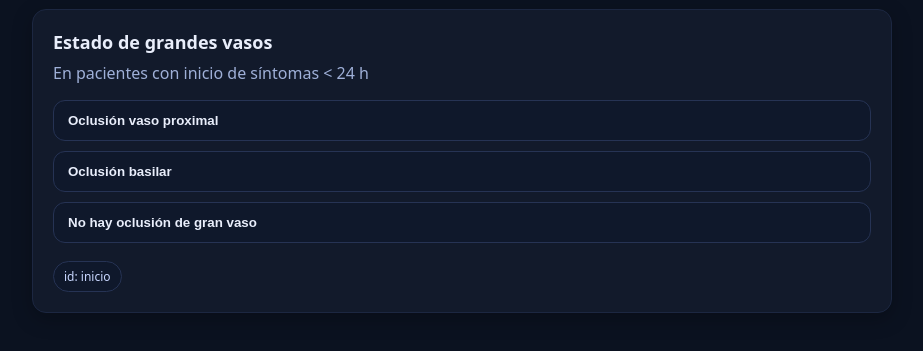
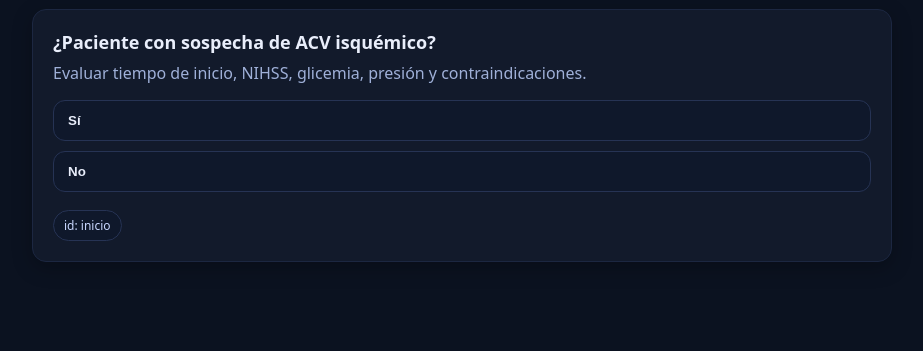
Before and after one commit to vialu/acv, a website: page docs/index.html in a window 1280 px wide. Shown: the part 81-432 px from the top of the page, without its empty margins (178-1101 px from the left). Drawn offline with Linux system fonts and the light colour scheme.

Commit message:
Update decision tree structure and options

```diff
--- a/docs/index.html
+++ b/docs/index.html
@@ -21,6 +21,13 @@
     .chip{font-size:12px;color:#c9d7ff;background:#0f182b;border:1px solid #263354;border-radius:999px;padding:6px 10px}
     .topbar{display:flex;justify-content:space-between;align-items:center;margin-bottom:12px}
     .link{color:var(--accent);text-decoration:none}
+
+    /* Rastro de decisiones */
+    .trail{margin-top:18px}
+    .trail h3{font-size:14px;color:#c9d7ff;margin:0 0 8px}
+    .trail-list{list-style:none;padding:0;margin:0;display:grid;gap:6px}
+    .trail-item{background:#0f182b;border:1px solid #263354;border-radius:10px;padding:8px 10px;font-size:13px;color:#d7e1ff}
+    .trail-item small{color:#9fb0d8}
   </style>
 </head>
 <body>
@@ -41,214 +48,125 @@
       <div id="options" class="options"></div>
       <div id="footer" class="footer"></div>
     </div>
+
+    <div id="trail" class="trail" hidden>
+      <h3>Ruta tomada</h3>
+      <ol id="trailList" class="trail-list"></ol>
+    </div>
   </div>
 
 <script>
 /**
- * ÁRBOL pegado desde tu App.js (con un fix: "perfusion2" → "perfusión2")
- * Las claves del objeto coinciden con cada `id`. Las opciones usan { label, nextId }.
+ * Pega aquí tu árbol. Las CLAVES del objeto deben coincidir con cada `id`.
+ * Ejemplo mínimo; reemplázalo por tu TREE real.
  */
 const TREE = {
   "inicio": {
     id: "inicio",
-    title: "Estado de grandes vasos",
-    body: "En pacientes con inicio de síntomas < 24 h",
+    title: "¿Paciente con sospecha de ACV isquémico?",
+    body: "Evaluar tiempo de inicio, NIHSS, glicemia, presión y contraindicaciones.",
     options: [
-      { label: "Oclusión vaso proximal", nextId: "tiempo desde inicio de síntomas" },
-      { label: "Oclusión basilar", nextId: "tiempo desde inicio de síntomas2" },
-      { label: "No hay oclusión de gran vaso", nextId: "tiempo desde inicio de síntomas3" }
+      { label: "Sí", nextId: "tiempo" },
+      { label: "No", nextId: "final-no" }
     ]
   },
-
-  "tiempo desde inicio de síntomas": {
-    id: "tiempo desde inicio de síntomas",
-    title: "Oclusión vaso proximal",
-    body: "Oclusión vaso proximal",
+  "tiempo": {
+    id: "tiempo",
+    title: "¿< 24 h desde inicio (o despertar con ACV)?",
+    body: "Si > 24 h, no candidato a reperfusión.",
     options: [
-      { label: "Wake up o inicio incierto", nextId: "perfusión" },
-      { label: "Síntomas < 6 horas", nextId: "NIHS6" },
-      { label: "Entre 6-24 h, Rankin 3 o menor", nextId: "perfusión" }
+      { label: "Sí", nextId: "perf" },
+      { label: "No", nextId: "final-no" }
     ]
   },
-
-  "perfusión": {
-    id: "perfusión",
-    title: "Perfusión",
+  "perf": {
+    id: "perf",
+    title: "Criterios de perfusión",
     body: "Perfusión (+): CBF <30%, mismatch absoluto >10 ml (IVT) / >15 ml (EVT); mismatch relativo >1,2 (IVT) / >1,8 (EVT).",
     options: [
-      { label: "(+)", nextId: "final1" },
-      { label: "(-)", nextId: "No es candidato a reperfusión" }
+      { label: "(+)", nextId: "final-si" },
+      { label: "(-)", nextId: "final-no" }
     ]
   },
-
-  "tiempo desde inicio de síntomas2": {
-    id: "tiempo desde inicio de síntomas2",
-    title: "Tiempo desde inicio de síntomas",
-    body: "ACV del despertar o menos de 24 h",
-    options: [
-      { label: "Sí", nextId: "NIHS2" },
-      { label: "No", nextId: "No es candidato a reperfusión" }
-    ]
+  "final-si": {
+    id: "final-si",
+    title: "Reperfusión",
+    result: "Trombectomía mecánica si LVO y ASPECTS > 3. Trombolisis EV además si síntomas ≤ 9 h y sin CI."
   },
-
-  "NIHS2": {
-    id: "NIHS2",
-    title: "Calcular NIHS",
-    body: "",
-    options: [
-      { label: "NIH <6", nextId: "tromb1" },
-      { label: "NIH 6-9", nextId: "tromb2" },
-      { label: "NIH >10", nextId: "tromb3" }
-    ]
-  },
-
-  "No es candidato a reperfusión": {
-    id: "No es candidato a reperfusión",
+  "final-no": {
+    id: "final-no",
     title: "No es candidato a reperfusión",
-    result: "No es candidato a reperfusión"
-  },
-
-  "final1": {
-    id: "final1",
-    title: "Reperfusión",
-    result: "Trombectomía mecánica si ASPECTS > 3. Trombólisis EV además si síntomas > 9 h (según criterios locales)."
-  },
-
-  "tromb1": {
-    id: "tromb1",
-    title: "Reperfusión",
-    result: "Trombolisis EV (si <5h) + trombectomia si sintomas fluctuantes o deterioro temprano"
-  },
-
-  "tromb2": {
-    id: "tromb2",
-    title: "Reperfusión",
-    result: "Trombolisis EV (si <5h) + trombectomía si déficit invalidante o mala colateralidad pC_SC <6"
-  },
-
-  "tromb3": {
-    id: "tromb3",
-    title: "Reperfusión",
-    result: "Trombolisis EV (si <5h) + trombecotmia mecánica"
-  },
-
-  "NIHS6": {
-    id: "NIHS6",
-    title: "Valor NIH",
-    body: "",
-    options: [
-      { label: "NIHS 6 o mas", nextId: "NIHS6_1" },
-      { label: "NIHS < 6", nextId: "NIHS6_2" }
-    ]
-  },
-
-  "NIHS6_1": {
-    id: "NIHS6_1",
-    title: "NIHS 6 o más",
-    result: "Trombolisis EV (si <5h) + trombecotmia mecánica(ASPECT >3)"
-  },
-
-  "NIHS6_2": {
-    id: "NIHS6_2",
-    title: "NIH < 6 horas",
-    result: "Trombolisis EV (si <5h) + trombecotmia mecánicaTrombolisis EV (si <5hrs) + trombectomia mecanica si sintoma fluctuante o deficit invalidante"
-  },
-
-  "tiempo desde inicio de síntomas3": {
-    id: "tiempo desde inicio de síntomas3",
-    title: "Tiempo de inicio de los síntomas",
-    options: [
-      { label: "Síntomas < 6 h", nextId: "tromb4" },
-      { label: "Síntomas > 6 h", nextId: "tromb5" },
-      { label: "ACV del despertar o inicio incierto menor a 24h", nextId: "tromb6" }
-    ]
-  },
-
-  "tromb4": {
-    id: "tromb4",
-    title: "Reperfusión",
-    result: "Trombolisis EV "
-  },
-
-  "tromb5": {
-    id: "tromb5",
-    title: "Tiempo de inicio de los síntomas",
-    options: [
-      { label: "Síntomas < 9 h", nextId: "perfusión2" },  <!-- fix aplicado -->
-      { label: "Síntomas > 9 h", nextId: "No es candidato a reperfusión" }
-    ]
-  },
-
-  "tromb6": {
-    id: "tromb6",
-    title: "Tiempo de inicio de los síntomas",
-    options: [
-      { label: "Síntomas < 9 h", nextId: "nihs4" },
-      { label: "Síntomas > 9 h", nextId: "FLAIR" }
-    ]
-  },
-
-  "nihs4": {
-    id: "nihs4",
-    title: "calcular NIHS",
-    options: [
-      { label: "NIHS <= 4", nextId: "FLAIR" },
-      { label: "NIHS > 4", nextId: "perfusión2" }
-    ]
-  },
-
-  "FLAIR": {
-    id: "FLAIR",
-    title: "RM FLAIR",
-    options: [
-      { label: "FLAIR muestra infarto", nextId: "No es candidato a reperfusión" },
-      { label: "FLAIR no muestra infarto", nextId: "tromb4" }
-    ]
-  },
-
-  "perfusión2": {
-    id: "perfusión2",
-    title: "Perfusión",
-    body: "Perfusión (+): CBF <30%, mismatch absoluto >10 ml (IVT) / >15 ml (EVT); mismatch relativo >1,2 (IVT) / >1,8 (EVT).",
-    options: [
-      { label: "(+)", nextId: "tromb4" },
-      { label: "(-)", nextId: "No es candidato a reperfusión" }
-    ]
-  },
-
-  "lkw": {
-    id: "lkw",
-    title: "LKW / Ventana",
-    result: "Nodo temporal (placeholder): define aquí el flujo real para ventana / LKW."
-  },
-
-  "no-deficit": {
-    id: "no-deficit",
-    title: "Sin déficit focal claro",
-    result: "Nodo temporal (placeholder): completa esta rama o redirígela donde corresponda."
+    result: "Manejo médico general, prevención secundaria y rehabilitación temprana."
   }
 };
 
-// Nodo inicial:
+// Cambia por tu nodo inicial real:
 const START_ID = "inicio";
 
-// ========== Motor del árbol ==========
-const state = { currentId: null, history: [] };
+/* ===================== Motor ===================== */
+
+const state = {
+  currentId: null,
+  history: [],           // ids previos para botón Atrás
+  trail: []              // [{fromId, fromTitle, choiceLabel, toId, toTitle}]
+};
+
 const byId = id => TREE[id];
 const isFinal = node => !!node.result;
 
-function go(id, pushHistory=true){
+function go(id, pushHistory=true, viaLabel=null){
   const node = byId(id);
   if(!node){ renderError("Nodo no encontrado: " + id); return; }
+
+  // Registrar trail si venimos de un paso anterior con una elección
+  if (viaLabel && state.currentId) {
+    const from = byId(state.currentId);
+    state.trail.push({
+      fromId: state.currentId,
+      fromTitle: from?.title || state.currentId,
+      choiceLabel: viaLabel,
+      toId: id,
+      toTitle: node.title || id
+    });
+  }
+
   if(pushHistory && state.currentId) state.history.push(state.currentId);
   state.currentId = id;
+
   render(node);
   location.hash = encodeURIComponent(id);
 }
 
 function back(){
   const prev = state.history.pop();
-  if(prev){ go(prev, false); }
+  if(prev){
+    // Al retroceder, también quitamos el último paso del trail si corresponde
+    state.trail.pop();
+    go(prev, false, null);
+  }
+}
+
+function renderTrail(){
+  const box = document.getElementById('trail');
+  const list = document.getElementById('trailList');
+  list.innerHTML = "";
+
+  if(!state.trail.length){
+    box.hidden = true;
+    return;
+  }
+  box.hidden = false;
+
+  state.trail.forEach((step, i)=>{
+    const li = document.createElement('li');
+    li.className = 'trail-item';
+    li.innerHTML = `
+      <div><strong>${i+1}.</strong> ${step.fromTitle}</div>
+      <div><small>Elegiste:</small> ${step.choiceLabel}</div>
+      <div><small>→</small> ${step.toTitle}</div>
+    `;
+    list.appendChild(li);
+  });
 }
 
 function renderError(msg){
@@ -258,6 +176,7 @@ function renderError(msg){
   document.getElementById('nodeBody').textContent = msg;
   document.getElementById('options').innerHTML = "";
   document.getElementById('footer').innerHTML = "";
+  renderTrail();
 }
 
 function render(node){
@@ -268,32 +187,23 @@ function render(node){
   const foot  = document.getElementById('footer');
 
   card.hidden = false;
-  t.textContent = node.title || node.id;
-  b.textContent = node.body || "";   // textContent → muestra < y >
-
   opts.innerHTML = "";
   foot.innerHTML = "";
 
   if(isFinal(node)){
+    // Solo mostrar el RESULTADO (sin botones ni título)
+    t.textContent = "";
     b.textContent = node.result || "";
-    const again = document.createElement('button');
-    again.className = 'btn';
-    again.textContent = 'Volver al inicio';
-    again.onclick = () => { state.history = []; go(START_ID, false); };
-    opts.appendChild(again);
-
-    const idChip = document.createElement('div');
-    idChip.className = 'chip';
-    idChip.textContent = `id: ${node.id}`;
-    foot.appendChild(idChip);
-    return;
-  }
+  } else {
+    // Paso intermedio: título + body + opciones + chips
+    t.textContent = node.title || node.id;
+    b.textContent = node.body || "";
 
     (node.options || []).forEach(o=>{
       const btn = document.createElement('button');
       btn.className = 'btn';
       btn.textContent = o.label;
-    btn.onclick = () => go(o.nextId);
+      btn.onclick = () => go(o.nextId, true, o.label);  // registramos el label en trail
       opts.appendChild(btn);
     });
 
@@ -312,23 +222,34 @@ function render(node){
     }
   }
 
+  renderTrail();
+}
+
+// Hash navegable
 window.addEventListener('hashchange', ()=>{
   const h = decodeURIComponent(location.hash.replace(/^#/, ''));
-  if(h && TREE[h]){ state.history = []; go(h, false); }
+  if(h && TREE[h]){
+    // Si alguien navega directo por hash, reiniciamos para evitar trail inconsistente
+    state.history = [];
+    state.trail = [];
+    go(h, false, null);
+  }
 });
 
+// Reinicio total
 document.getElementById('reset').addEventListener('click', e=>{
   e.preventDefault();
   state.history = [];
+  state.trail = [];
   location.hash = '';
-  go(START_ID, false);
+  go(START_ID, false, null);
 });
 
 // Arranque
 (()=> {
   const h = decodeURIComponent(location.hash.replace(/^#/, ''));
-  if(h && TREE[h]) go(h, false);
-  else go(START_ID, false);
+  if(h && TREE[h]) go(h, false, null);
+  else go(START_ID, false, null);
 })();
 </script>
 </body>
```
Lines whose indentation alone changed are shown as unchanged.
